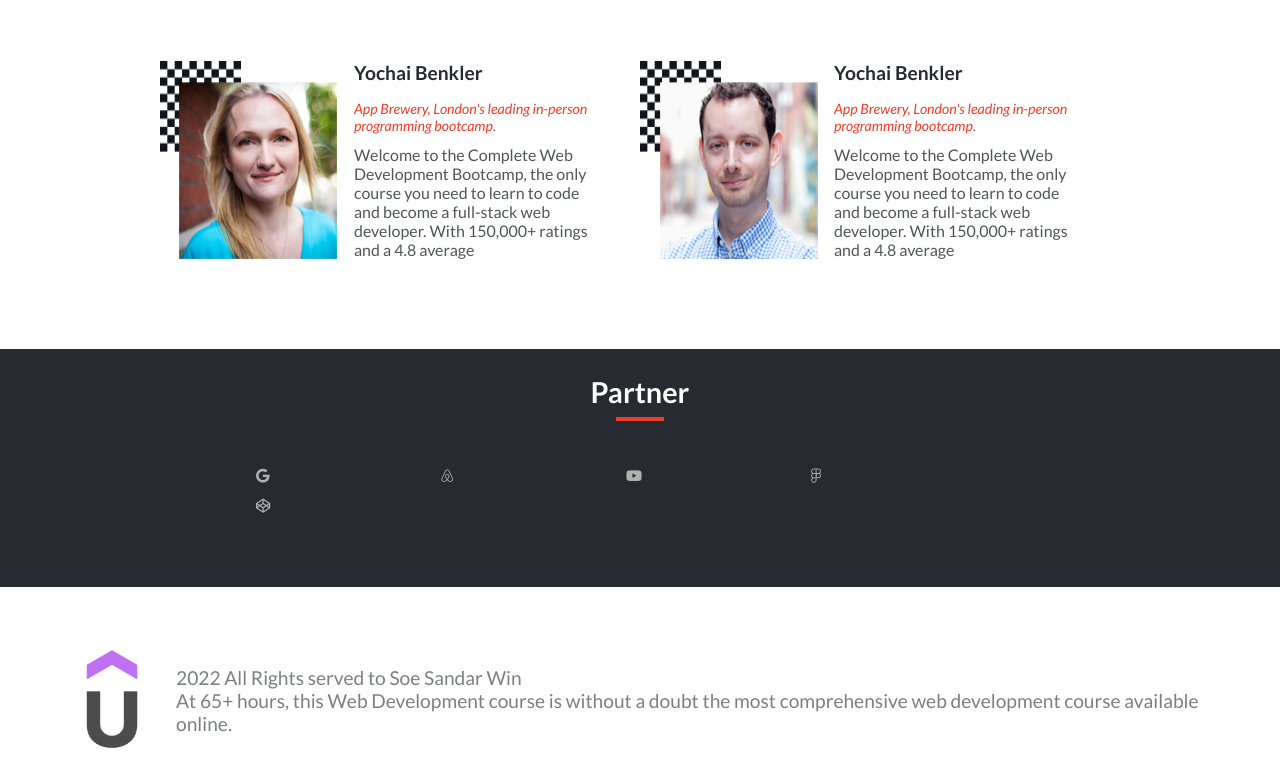
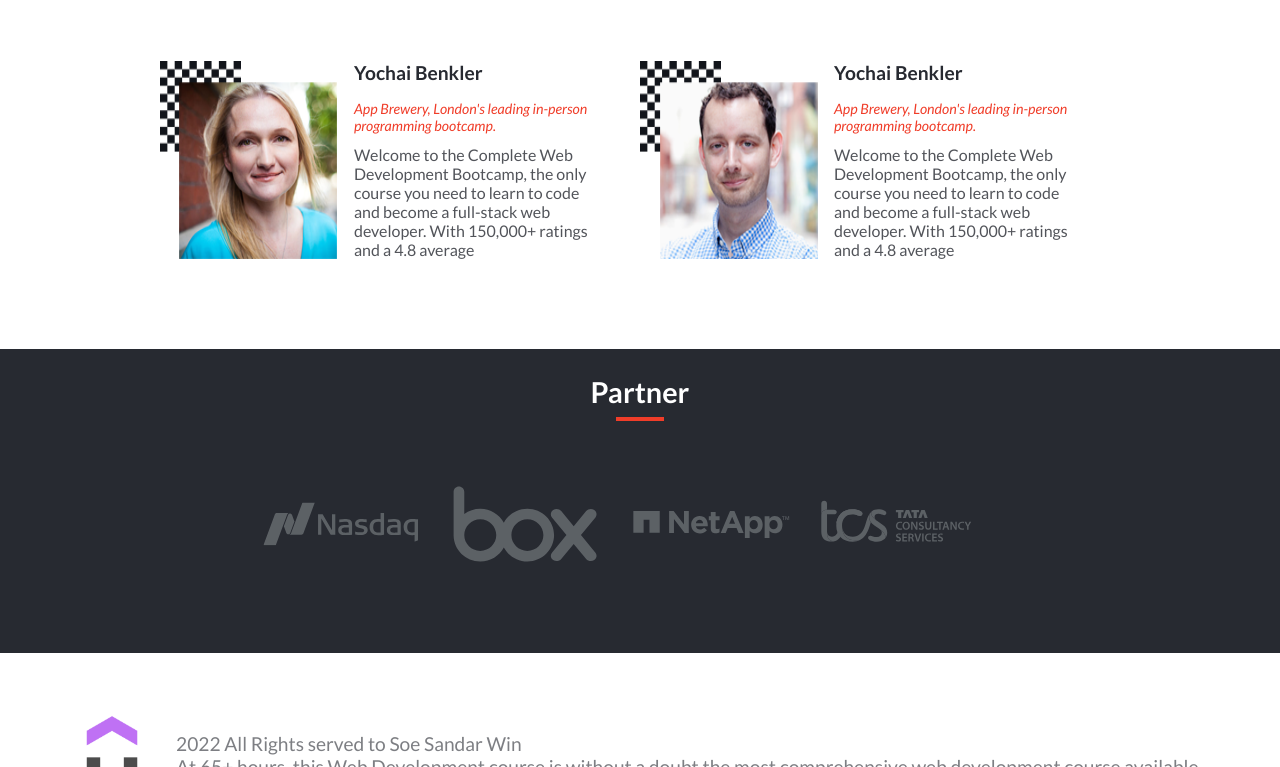
Before and after one commit to soesandarwin2201/HTML-CSS-JavaScript-capstone-project1, a plain HTML site: page index.html in a window 1280 px wide. Shown: the part 2033-2800 px from the top of the page. Drawn offline with nearby package versions, Linux system fonts and the light colour scheme.

Commit message:
Resolve the commit 2

```diff
--- a/index.html
+++ b/index.html
@@ -156,11 +156,11 @@
   <div class="underlined"></div>
     <div class="sponsor">
     <div class="sponsor-wrapper">
-      <i class="fa-brands fa-google card-icon"></i>
-      <i class="fa-brands fa-airbnb card-icon"></i>
-      <i class="fa-brands fa-youtube card-icon"></i>
-      <i class="fa-brands fa-figma card-icon"></i>
-      <i class="fa-brands fa-codepen card-icon"></i>
+      <img class="card-icon" src="./images/nasdaq-dark.svg" alt="nasdaq-dark">
+      <img class="card-icon" src="./images/box-dark.svg" alt="box-dark">
+      <img class="card-icon" src="./images/netapp-dark.svg" alt="netapp-dark">
+      <img class="card-icon" src="./images/tcs-dark.svg" alt="tcs-dark">
+      <img class="card-icon mobile" src="./images/eventbrite-dark.svg" alt="event-dark">
     </div>
 
     </div>
--- a/styles.css
+++ b/styles.css
@@ -120,6 +120,10 @@
  font-size: 5rem;
  font-weight: 900;
  width: 40vw;
+ background: url(./images/test.webp);
+ background-position: center center;
+ -webkit-background-clip: text;
+ color: transparent;
 }
 
 .home-text {
```
